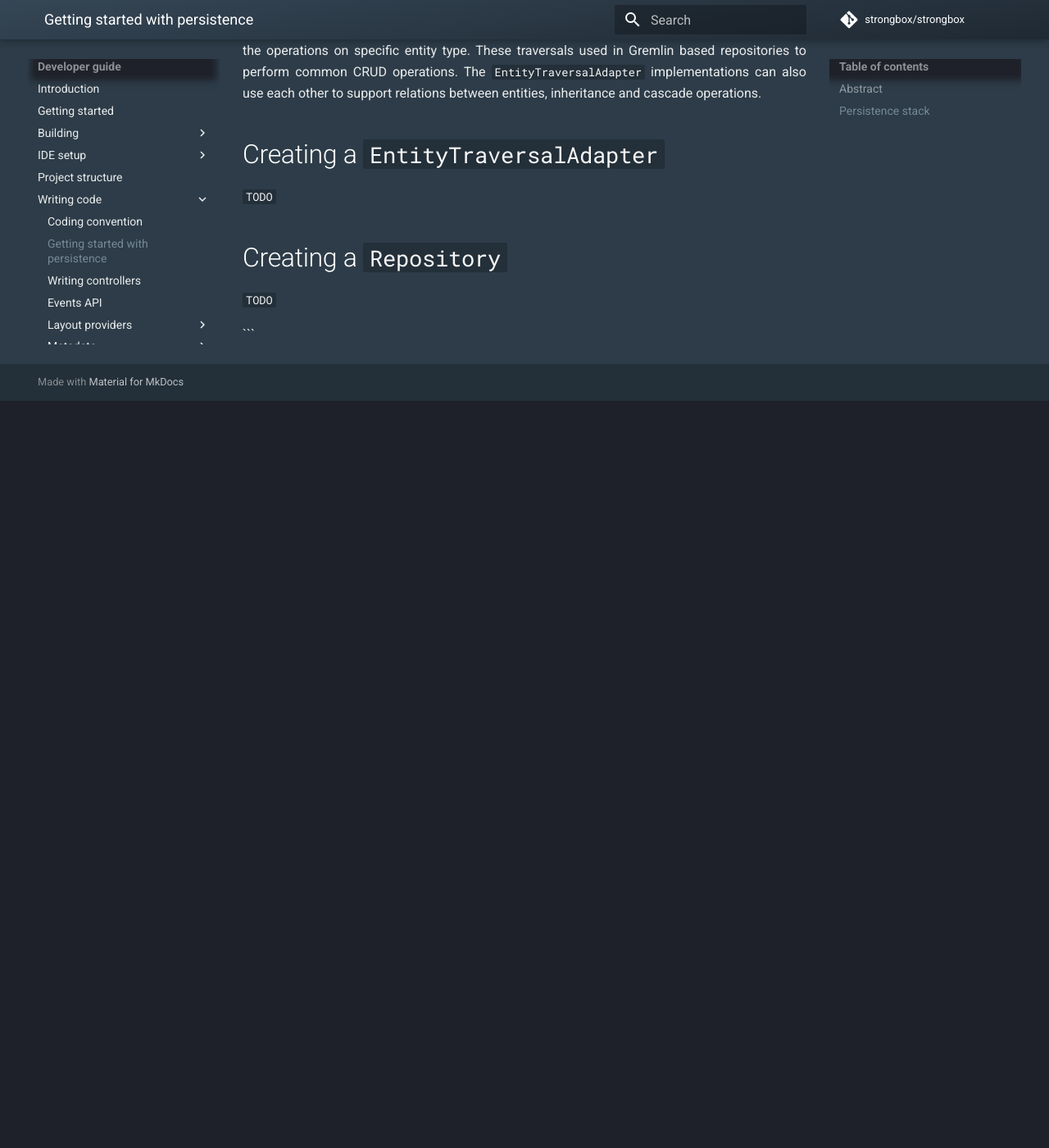
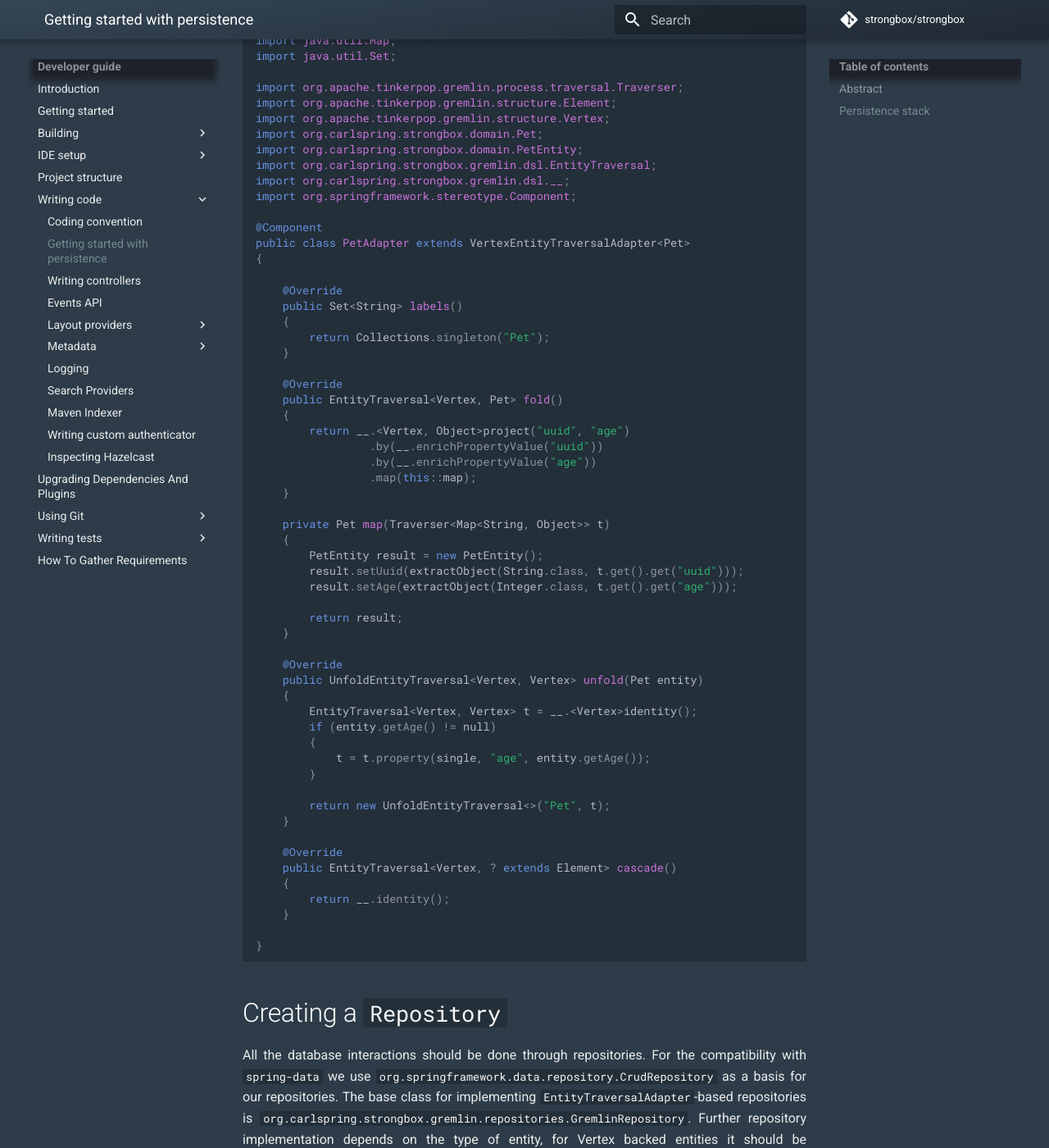
Before and after one commit to strongbox/strongbox-docs, an MkDocs documentation site: the page built from docs/developer-guide/getting-started-with-persistence.md, in a window 1280 px wide and 1400 px high, scrolled down 3487 px. Shown: the whole window at 82% size. Built offline with MkDocs 1.6.1 and Material for MkDocs 9.7.7, drawn with Linux system fonts in a browser that asks for light colours; comment, search, counter and statistics services are not loaded; before the commit the page ends 3976 px from its top, so only the background shows below that; some of the changed text lies outside the part shown.

Commit message:
issues/1649 Getting started with persistence Documentation

````diff
--- a/docs/developer-guide/getting-started-with-persistence.md
+++ b/docs/developer-guide/getting-started-with-persistence.md
@@ -22,13 +22,6 @@ We using following technology stack to deal with persistence:
 # Vertices and Edges
 
 Unlike a Relational DBMS, Graph DBMS have vertices and edges, not rows and tables. So in terms of Graph every persistent entity should be stored as Vertex or Edge. An example of a vertex might be `Artifact` or `AritfactCoordinates` and the relation between them would be an edge. It should be noted that, unlike RDBMS, object relations are represented by separate edge instead of just foreign key column in table. In addition to vertices, persistence objects can also be an edges, as an example the `ArtifactDependency` would be an edge between `ArtifactCoordinates` vertices.
-
-# Issues of `cypher-for-gremlin` and `neo4j-ogm`
-
-First issue was the fact that `cypher-for-gremlin` not fully suport all Cypher syntax that produced by `neo4j-ogm` for CRUD operations. In more detail on every CRUD operation `neo4j-ogm` generate Cypher query which then translates into Gremlin by `cypher-for-gremlin`. As a workadound we modify Cypher queries produced by `neo4j-ogm` and replace some clauses (see `org.opencypher.gremlin.neo4j.ogm.request.GremlinRequest`).
-
-Another issue is that `cypher-for-gremlin` have some doubtful concept to work with `null` values in Gremlin. They put a lot of noisy tokens into Gremlin traversals which prevents JanusGraph engine to match expected indexes, this causes heavy fullscan on every query (see [#342](https://github.com/opencypher/cypher-for-gremlin/issues/342)).  This was the main reason of why we can't use `neo4j-ogm` for CRUD operations.
-Anyway we still using it for custom Cypher queries with `@org.springframework.data.neo4j.annotation.Query` annotation. This is good option to have Cypher queries  instead of Gremlin because it looks more clear and takes less time to read existing and write new queries.
 
 ## Gremlin Server
 
@@ -56,13 +49,14 @@ the `strongbox-data-service` module.
 ## Creating Your Entity Class
 
 Let's now assume that you have a POJO and you need to save it to the database (and that you probably have at least
-CRUD operation's implemented in it as well). Place your code under the `org.carlspring.strongbox.domain`
+CRUD operations implemented in it as well). Place your code under the `org.carlspring.strongbox.domain`
 package. For the sake of the example, let's pick `PetEntity` as the name of your entity.
 
 If you want to store that entity properly you need to adopt the following rules:
 
-* Create the interface for your entity with all getters and setters that required to interact with the entity according to the `JavaBeans` coding convention. This interface should extend `org.carlspring.strongbox.data.domain.DomainObject`. The need for an interface is due to hide the implementation specific to underlying database, such as inheritance strategy.
+* Create the interface for your entity with all getters and setters that required to interact with the entity, according to the `JavaBeans` coding convention. This interface should extend `org.carlspring.strongbox.data.domain.DomainObject`. The need for an interface is due to hide the implementation specific details depending on underlying database, such as inheritance strategy.
 * Create the entity class which implements the above interface and have the `org.carlspring.strongbox.data.domain.DomainEntity` as the superclass.
+* Declare entity class with `@NodeEntity` or `@RelationshipEntity`
 * Define a default empty constructor, this would need to create entity instance from `neo4j-ogm` internals.
 
 The complete source code example that follows all requirements should look something like this:
@@ -70,6 +64,7 @@ The complete source code example that follows all requirements should look somet
 ```java
 package org.carlspring.strongbox.domain;
 
+@NodeEntity("Pet")
 public class PetEntity
         extends DomainEntity
         implements Pet
@@ -96,14 +91,145 @@ public class PetEntity
 }
 ```
 
-# Gremlin Repositories
+## Creating a `EntityTraversalAdapter`
 
-As mentioned above besides `neo4j-ogm` we were forced to have custom CRUD implementation based on Gremlin. This has its advantages as it allow for us to optimize OGM entities and make them faster then common `neo4j-ogm` provide out of the box.  The main thing of the Gremlin based CRUD is `EntityTraversalAdapter` which is a strategy for create/update, read/delete operations. The concrete `EntityTraversalAdapter` provide anonymous traversals for each of the operations on specific entity type. These traversals used in Gremlin based repositories to perform common CRUD operations. The `EntityTraversalAdapter` implementations can also use each other to support relations between entities, inheritance and cascade operations.
+As mentioned above besides `neo4j-ogm` and `spring-data-neo4j` we were forced to use custom CRUD implementations based on Gremlin. This has its advantages as it allow for us to optimize OGM entities and make them faster then common `neo4j-ogm` provide out of the box. The main thing of the Gremlin based CRUD is `EntityTraversalAdapter` which is a strategy for create/update, read/delete operations. The concrete `EntityTraversalAdapter` provide [Anonymous traversals](http://tinkerpop.apache.org/docs/current/tutorials/gremlins-anatomy/) for each of the operations on specific entity type. These traversals used in Gremlin based repositories to perform common CRUD operations:
 
-## Creating a `EntityTraversalAdapter`
-`TODO`
+- `fold` to construct entity instance based on Vertex/Edge and it's properties
+- `unfold` to extract entity properties into Vertex/Edge and it's properties
+- `cascade` to cascade other Vertices/Edges within delete if needed
+
+The `EntityTraversalAdapter` implementations can also use each other to support relations between entities, inheritance and cascade operations.
+
+Below is the code example of `EntityTraversalAdapter` implementation for `PetEntity`:
+
+```java
+package org.carlspring.strongbox.gremlin.adapters;
+
+import static org.carlspring.strongbox.gremlin.adapters.EntityTraversalUtils.extractObject;
+
+import java.util.Collections;
+import java.util.Map;
+import java.util.Set;
+
+import org.apache.tinkerpop.gremlin.process.traversal.Traverser;
+import org.apache.tinkerpop.gremlin.structure.Element;
+import org.apache.tinkerpop.gremlin.structure.Vertex;
+import org.carlspring.strongbox.domain.Pet;
+import org.carlspring.strongbox.domain.PetEntity;
+import org.carlspring.strongbox.gremlin.dsl.EntityTraversal;
+import org.carlspring.strongbox.gremlin.dsl.__;
+import org.springframework.stereotype.Component;
+
+@Component
+public class PetAdapter extends VertexEntityTraversalAdapter<Pet>
+{
+
+    @Override
+    public Set<String> labels()
+    {
+        return Collections.singleton("Pet");
+    }
+
+    @Override
+    public EntityTraversal<Vertex, Pet> fold()
+    {
+        return __.<Vertex, Object>project("uuid", "age")
+                 .by(__.enrichPropertyValue("uuid"))
+                 .by(__.enrichPropertyValue("age"))
+                 .map(this::map);
+    }
+
+    private Pet map(Traverser<Map<String, Object>> t)
+    {
+        PetEntity result = new PetEntity();
+        result.setUuid(extractObject(String.class, t.get().get("uuid")));
+        result.setAge(extractObject(Integer.class, t.get().get("age")));
+
+        return result;
+    }
+
+    @Override
+    public UnfoldEntityTraversal<Vertex, Vertex> unfold(Pet entity)
+    {
+        EntityTraversal<Vertex, Vertex> t = __.<Vertex>identity();
+        if (entity.getAge() != null)
+        {
+            t = t.property(single, "age", entity.getAge());
+        }
+
+        return new UnfoldEntityTraversal<>("Pet", t);
+    }
+
+    @Override
+    public EntityTraversal<Vertex, ? extends Element> cascade()
+    {
+        return __.identity();
+    }
+
+}
+
+```
 
 ## Creating a `Repository`
-`TODO`
+
+All the database interactions should be done through repositories. For the compatibility with `spring-data` we use `org.springframework.data.repository.CrudRepository` as a basis for our repositories. The base class for implementing `EntityTraversalAdapter`-based repositories is `org.carlspring.strongbox.gremlin.repositories.GremlinRepository`. Further repository implementation depends on the type of entity, for Vertex backed entities it should be `GremlinVertexRepository`.
+In addition to CRUD operations, there is also need the ability to select data using queries. Queries could be implemented using [Cypher](https://neo4j.com/docs/cypher-manual/current/introduction/) through  `spring-data-neo4j` and `@org.springframework.data.neo4j.annotation.Query` annotation. So the final repository should be a class that extends `GremlinRepository` and delegates custom `Cypher` queries into `org.springframework.data.repository.Repository` instance provided by `spring-data-neo4j`.
+
+Putting all above together the repository for the `PetEntity` will looks like below:
 
 ```
+package org.carlspring.strongbox.repositories;
+
+import javax.inject.Inject;
+
+import org.carlspring.strongbox.domain.Pet;
+import org.carlspring.strongbox.gremlin.adapters.PetAdapter;
+import org.carlspring.strongbox.gremlin.repositories.GremlinVertexRepository;
+import org.springframework.stereotype.Repository;
+
+@Repository
+public class PetRepository extends GremlinVertexRepository<Pet>
+        implements PetQueries
+{
+
+    @Inject
+    PetAdapter adapter;
+
+    @Inject
+    PetQueries queries;
+
+    @Override
+    protected PetAdapter adapter()
+    {
+        return adapter;
+    }
+
+    List<Pet> findByAgeGreater(Integer age)
+    {
+        return queries.findByAgeGreater(age);
+    }
+
+}
+
+@Repository
+interface PetQueries
+        extends org.springframework.data.repository.Repository<Pet, String>
+{
+
+    @Query("MATCH (pet:Pet) " +
+           "WHERE pet.age > $age " +
+           "RETURN pet")
+    List<Pet> findByAgeGreater(@Param("age") Integer age);
+
+}
+```
+
+# Issues of `cypher-for-gremlin` and `neo4j-ogm`
+
+First issue was the fact that `cypher-for-gremlin` not fully suport all Cypher syntax that produced by `neo4j-ogm` for CRUD operations. In more detail on every CRUD operation `neo4j-ogm` generate Cypher query which then translates into Gremlin by `cypher-for-gremlin`. As a workadound we modify Cypher queries produced by `neo4j-ogm` and replace some clauses (see `org.opencypher.gremlin.neo4j.ogm.request.GremlinRequest`).
+
+Another issue is that `cypher-for-gremlin` have some doubtful concept to work with `null` values in Gremlin. They put a lot of noisy tokens into Gremlin traversals which prevents JanusGraph engine to match expected indexes, this causes heavy fullscan on every query (see [#342](https://github.com/opencypher/cypher-for-gremlin/issues/342)).  This was the main reason of why we can't use `neo4j-ogm` for CRUD operations.
+Anyway we still using it for custom Cypher queries with `@org.springframework.data.neo4j.annotation.Query` annotation. This is good option to have Cypher queries  instead of Gremlin because it looks more clear and takes less time to read existing and write new queries.
+
+```
````
Also changed, not shown: other parts of docs/developer-guide/getting-started-with-persistence.md (+1 -1 lines).
